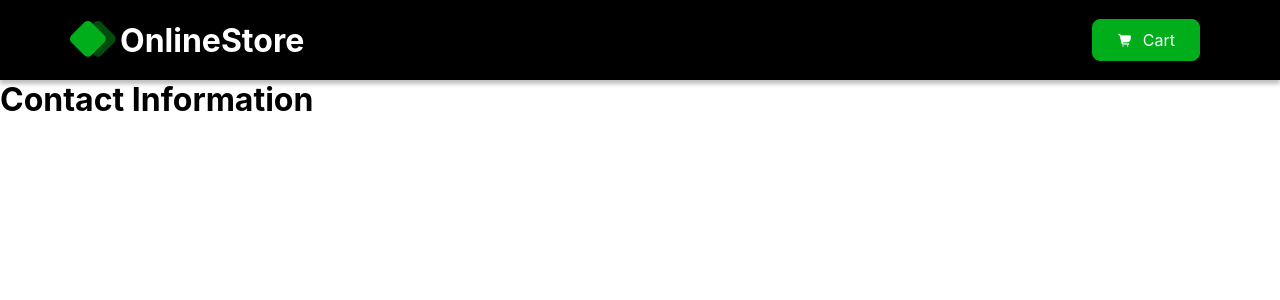
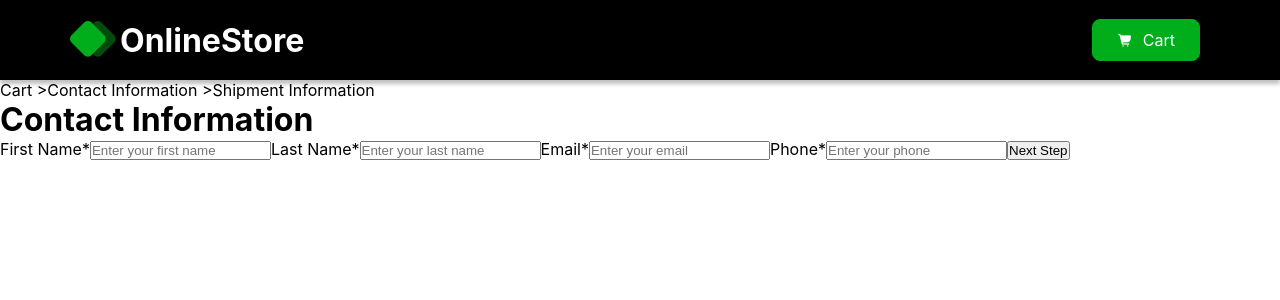
Before and after one commit to D1gger1/react-routing, a React (Vite) app: page /checkout/ContactInformation in a window 1280 px wide. Shown: the top 300 px of the page. Built offline with nearby package versions, Linux system fonts and the light colour scheme.

Commit message:
Add form for ContactInformation

```diff
--- a/src/pages/checkout/Cart.module.css
+++ b/src/pages/checkout/Cart.module.css
@@ -76,7 +76,6 @@
     justify-content: space-between;
     flex-grow: 1;
 }
-
 
 .titlePrice {
     font-size: 16px;
--- a/src/pages/checkout/ContactInformation.jsx
+++ b/src/pages/checkout/ContactInformation.jsx
@@ -1,7 +1,103 @@
-export default function contactInformation(){
-    return(
-        <div>
-            <h1>Contact Information</h1>
-        </div>
-    )
+import React from "react";
+import { useFormik } from "formik";
+import { useNavigate } from "react-router-dom";
+import styles from "./ContactInformation.module.css"
+
+export default function ContactInformation() {
+  const navigate = useNavigate();
+
+  const formik = useFormik({
+    initialValues: {
+      firstName: "",
+      lastName: "",
+      email: "",
+      phone: "",
+    },
+
+    validate: (values) => {
+      const errors = {};
+
+      if (!values.firstName) {
+        errors.firstName = "Required";
+      }
+      if (!values.lastName) {
+        errors.lastName = "Required";
+      }
+      if (!values.email) {
+        errors.email = "Required";
+      } else if (!/^[A-Z0-9._%+-]+@[A-Z0-9.-]+\.[A-Z]{2,}$/i.test(values.email)) {
+        errors.email = "Invalid email address";
+      }
+      if (!values.phone) {
+        errors.phone = "Required";
+      } else if (!/^\+?[1-9]\d{1,14}$/i.test(values.phone)) {
+        errors.phone = "Invalid phone number";
+      }
+      return errors;
+    },
+
+    onSubmit: (values) => {
+      console.log("Contact Information", values);
+      navigate("/checkout/ShipmentInformation");
+    },
+  });
+
+  return (
+    <div className={styles.contact}>
+      <div className={styles.breadcrumbs}>
+        <span>Cart</span> &gt;
+        <span>Contact Information</span> &gt;
+        <span>Shipment Information</span>
+      </div>
+      <h1>Contact Information</h1>
+
+      <form action="" onSubmit={formik.handleSubmit} className={styles.form}>
+        <label>
+          First Name*
+        </label>
+        <input type="text"
+          name="firstName"
+          placeholder="Enter your first name"
+          onChange={formik.handleChange}
+          value={formik.values.firstName}
+        />
+        {formik.errors.firstName && <div className={styles.error}>{formik.errors.firstName}</div>}
+        <label>
+          Last Name*
+        </label>
+        <input type="text"
+          name="lastName"
+          placeholder="Enter your last name"
+          onChange={formik.handleChange}
+          value={formik.values.lastName}
+        />
+        {formik.errors.lastName && <div className={styles.error}>{formik.errors.lastName}</div>}
+        <label>
+          Email*
+        </label>
+        <input type="email"
+          name="email"
+          placeholder="Enter your email"
+          onChange={formik.handleChange}
+          value={formik.values.email}
+        />
+        {formik.errors.email && <div className={styles.error}>{formik.errors.email}</div>}
+        <label>
+          Phone*
+        </label>
+        <input type="tel"
+          name="phone"
+          placeholder="Enter your phone"
+          onChange={formik.handleChange}
+          value={formik.values.phone}
+        />
+        {formik.errors.phone && <div className={styles.error}>{formik.errors.phone}</div>}
+        <button className={styles.nextStep} type="submit">
+          Next Step
+        </button>
+      </form>
+    </div>
+
+
+  )
 }
```
